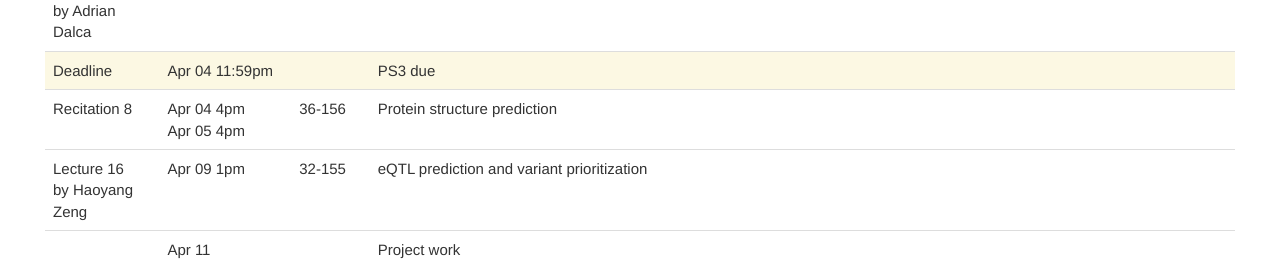
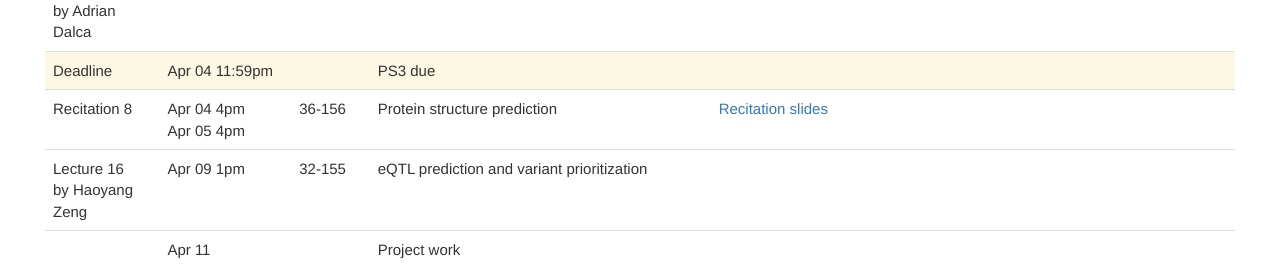
Before and after one commit to mit6874/mit6874.github.io, a Jekyll site: the page built from index.html, in a window 1280 px wide and 900 px high, scrolled down 2882 px. Shown: the part 160-427 px from the top of the window. Built offline with Jekyll 4.4.1, drawn with Linux system fonts in a browser that asks for light colours; nearby versions of some CDN libraries.

Commit message:
Add recitation 8 slides

```diff
--- a/index.html
+++ b/index.html
@@ -424,7 +424,11 @@ layout: default
             <td>Apr 04 4pm<br />Apr 05 4pm</td>
             <td>36-156</td>
             <td>Protein structure prediction</td>
-            <td></td>
+            <td>
+                <ul>
+                    <li><a href="assets/recitations/recitation8-2019.pptx">Recitation slides</a></li>
+                </ul>
+            </td>
             <td></td>
         </tr>
         <tr>
```
Also changed, not shown: 5 other files.
